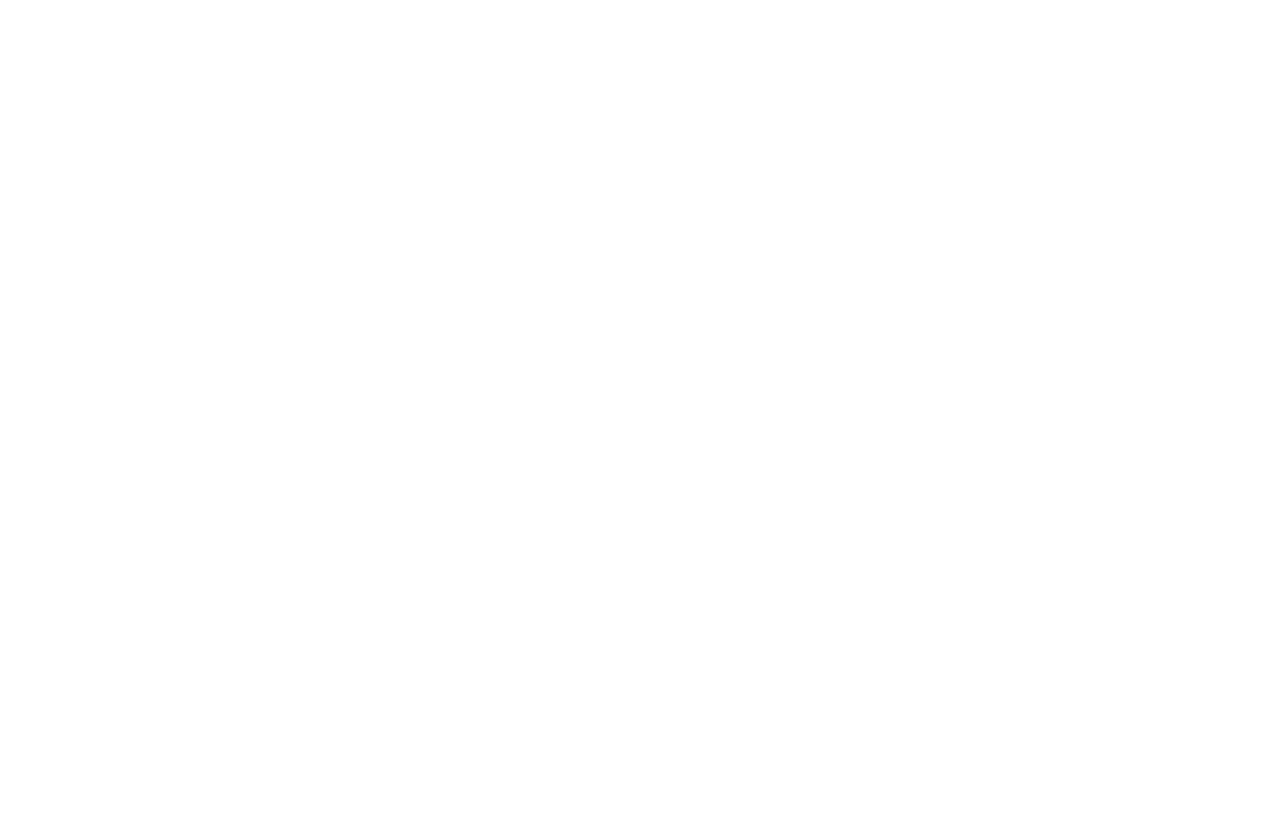
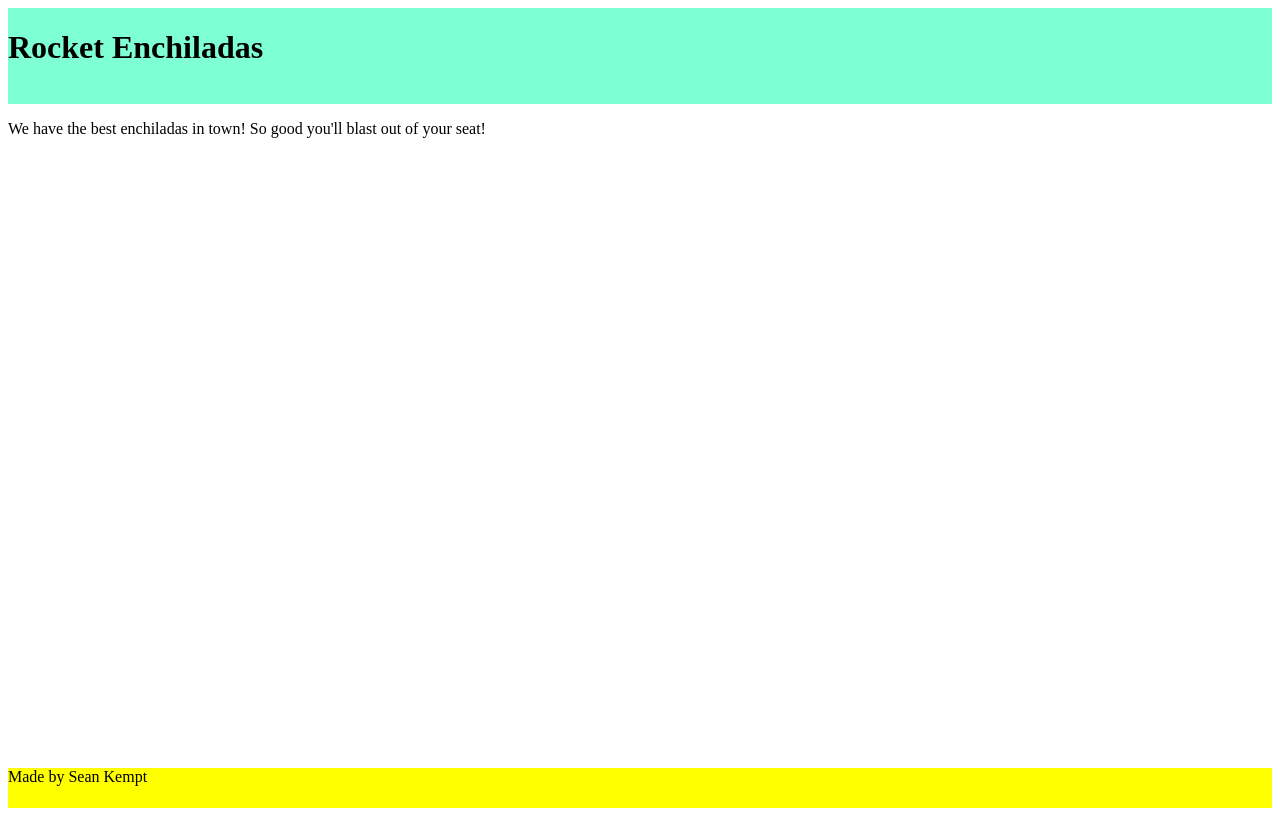
Before and after one commit to SeanKempt/Restaurant-Page, a website built with webpack: page dist/index.html in a window 1280 px wide. Built offline with nearby package versions, Linux system fonts and the light colour scheme; files whose address does not match are found by name.

Commit message:
feat: add initial files and webpack configuration

```diff
--- a/package.json
+++ b/package.json
@@ -12,5 +12,8 @@
   "devDependencies": {
     "webpack": "^5.74.0",
     "webpack-cli": "^4.10.0"
+  },
+  "dependencies": {
+    "normalize.css": "^8.0.1"
   }
 }
--- /dev/null
+++ b/src/style.css
@@ -0,0 +1,24 @@
+#content {
+    display: flex;
+    flex-direction: column;
+}
+
+body {
+    display: flex;
+    flex-direction: column;
+    min-height: 100vh;
+}
+
+#header {
+    background-color: aquamarine;
+    height: 12vh;
+}
+
+#main {
+    min-height: calc(100vh - 17vh);
+}
+
+#footer {
+    background-color: yellow;
+    height: 5vh;
+}
```
Also changed, not shown: dist/index.html, 1 other file.
